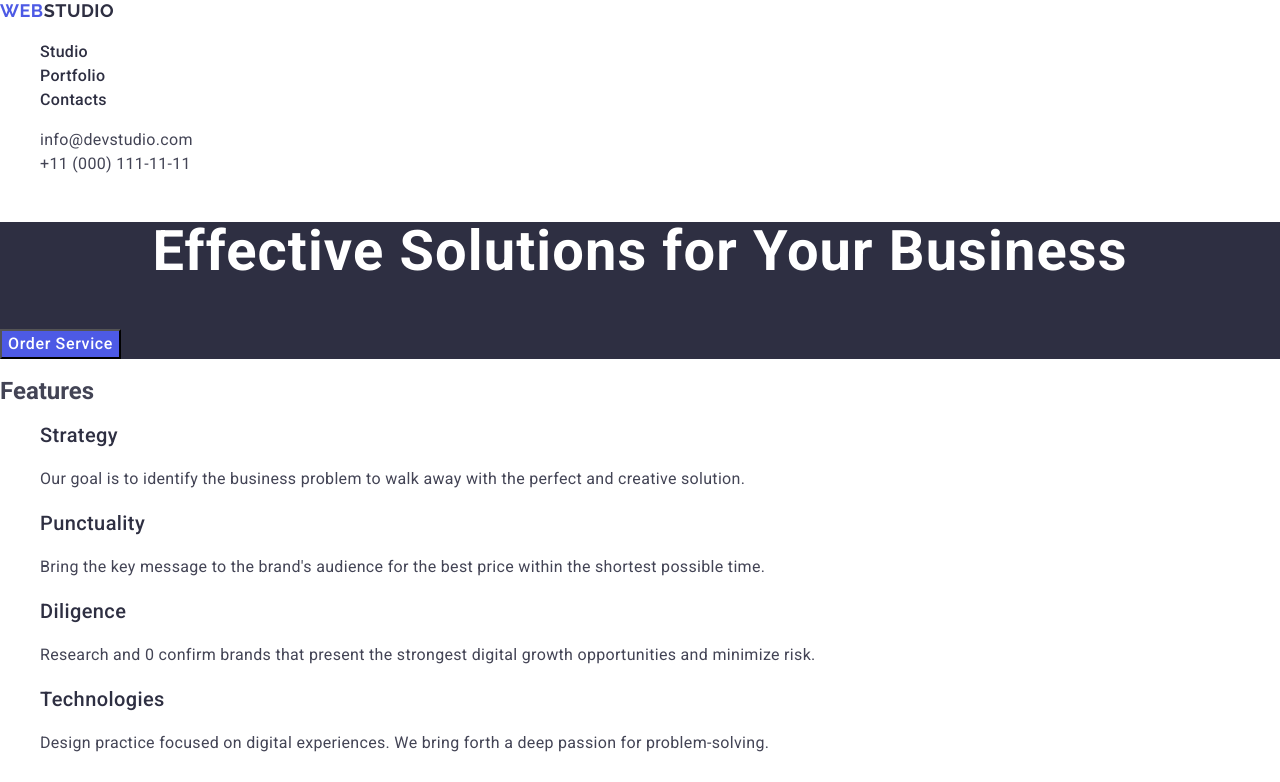
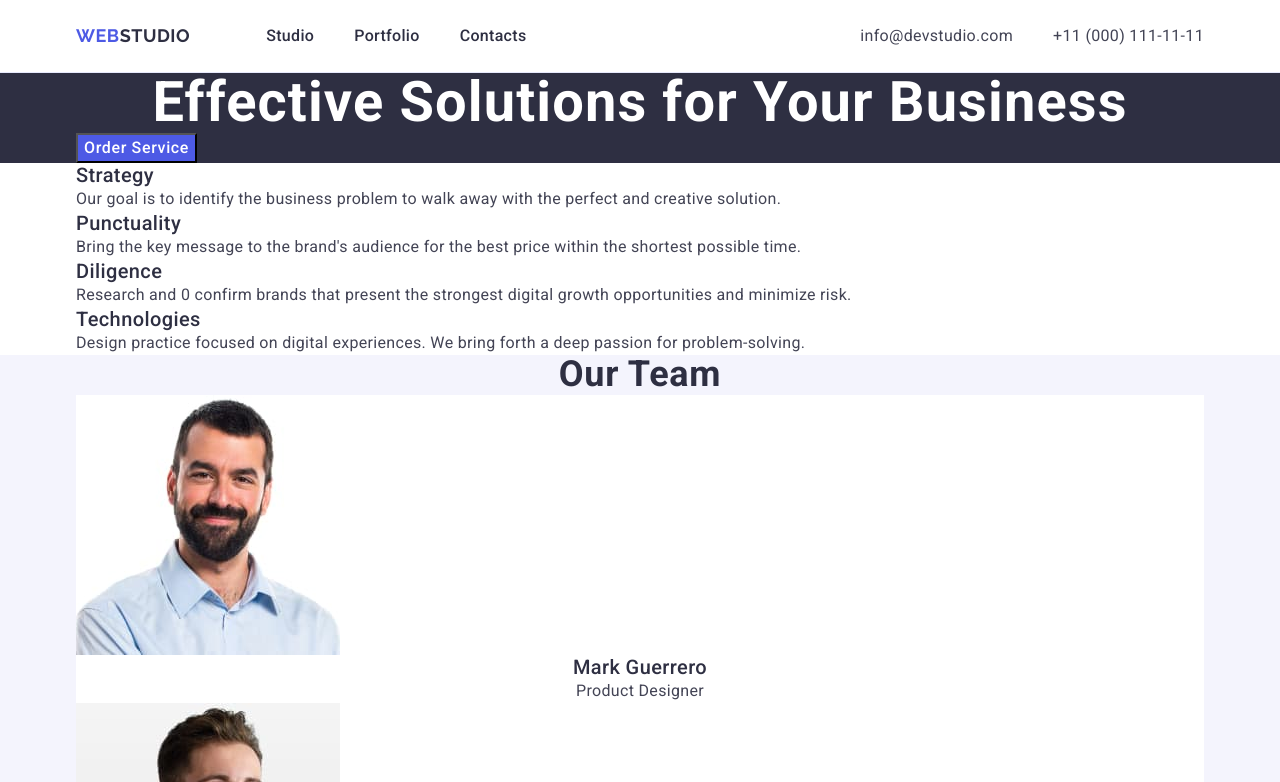
Before and after one commit to Maria-Shymanska/goit-neo-markup-hw-03, a plain HTML site: page index.html in a window 1280 px wide. Shown: the top 782 px of the page. Drawn offline with nearby package versions, Linux system fonts and the light colour scheme.

Commit message:
add styles

```diff
--- a/css/styles.css
+++ b/css/styles.css
@@ -34,13 +34,54 @@ a {
 	text-decoration: none;
 }
 
+h1,
+h2,
+h3,
+h4,
+h5,
+h6,
+p,
+ul {
+    margin: 0;
+    padding: 0;
+}
+
+img {
+    display: block;
+    max-width: 100%;
+}
+
+.section {
+    padding: 120px 0;
+}
+
+.container {
+    width: 1158px;
+    padding: 0 15px;
+    margin: 0 auto;
+}
 
 /* header */
+
+.header-container {
+	display: flex;
+	align-items: center;
+}
+
+.header {
+	border-bottom: 1px solid #E7E9FC;;
+}
+
+.header-nav {
+	display: flex;
+	align-items: center;
+}
 
 .header-nav .header-link:hover,
 .header-nav .header-link:focus {
 	color: var(--ocean);
 }
+
 
 .address .address-link:hover
 .address .address-link:focus {
@@ -56,14 +97,16 @@ line-height: 1.17;
 letter-spacing: 0.03em;
 text-transform: uppercase;
 color: var(--iris);
+margin-right: 76px;
 }
 .logo-colored {
 color: var(--navy-blue);
 }
 
-/* .header-list {
-
-}  */
+.header-list {
+display: flex;
+gap: 40px;
+}
 
 /* .header-item {
 
@@ -76,9 +119,12 @@ font-size: 16px;
 line-height: 1.5;
 letter-spacing: 0.02em;
 color: var(--navy-blue);
+padding: 24px 0;
+display: block;
 }
 .address {
 	font-style: normal;
+	margin-left: auto;
 }
 
 .address-link {
@@ -89,7 +135,10 @@ letter-spacing: 0.02em;
 color: var(--slate);
 }
 
-
+.address-list {
+	display: flex;
+	gap: 40px;
+}
 .address-list .address-link:hover,
 .address-list .address-link:focus {
 color: var(--ocean);
@@ -131,6 +180,20 @@ background-color: var(--ocean);
 }
 
 /* features */
+
+.vigually-hidden {
+    position: absolute;
+    width: 1px;
+    height: 1px;
+    margin: -1px;
+    border: 0;
+    padding: 0;
+    white-space: nowrap;
+    clip-path: inset(100%);
+    clip: rect(0 0 0 0);
+    overflow: hidden;
+}
+
 .features {
 	background-color: var(--white);
 }
--- a/index.html
+++ b/index.html
@@ -1,7 +1,5 @@
 <!DOCTYPE html>
 <html lang="en">
-
-
 
 <head>
     <meta charset="UTF-8">
@@ -19,6 +17,7 @@
 <!--header  -->
 <body>
     <header class="header">
+        <div class="container header-container">
         <nav class="header-nav">
             <a class="header-logo" href="./index.html">Web<span class="logo-colored">Studio</span></a>
             <ul class="header-list">
@@ -33,19 +32,22 @@
                 <li class="address-item"><a class="address-link" href="tel:+110001111111">+11 (000) 111-11-11</a></li>
             </ul>
         </address>
+        </div>
     </header>
+
+                <!-- hero -->
     <main>
-
-        <!-- hero -->
-
         <section class="hero">
+            <div class="container">
             <h1 class="hero-title">Effective Solutions for Your Business</h1>
             <button class="hero-button" type="button">Order Service</button>
+            </div>
         </section>
 
         <!-- Features -->
         <section class="features">
-            <h2 class="features-title">Features</h2>
+            <div class="container">
+            <h2 class="features-title vigually-hidden">Features</h2>
             <ul class="features-list">
                 <li class="features-list-item">
                     <h3 class="features-item-title">Strategy</h3>
@@ -70,10 +72,12 @@
                         problem-solving.</p>
                 </li>
             </ul>
+            </div>
         </section>
 
         <!-- our team -->
         <section class="team">
+            <div class="container">
             <h2 class="team-title">Our Team</h2>
             <ul class="team-list">
                 <li class="team-item">
@@ -97,11 +101,13 @@
                     <p class="team-item-text">UI Designer</p>
                 </li>
             </ul>
+            </div>
         </section>
 
 
 <!-- our portfolio -->
         <section class="portfolio">
+            <div class="container">
             <h2 class="portfolio-title">Our Portfolio</h2>
             <ul class="portfolio-list">
                 <li class="portfolio-item">
@@ -136,11 +142,14 @@
                         <p class="portfolio-item-text">Marketing</p>
                 </li>
             </ul>
+            </div>
         </section>
     </main>
     <footer class="footer">
+        <div class="container">
         <a class="footer-logo" href="./index.html">Web<span class="logo-wight">Studio</span></a>
         <p class="footer-text">Increase the flow of customers and sales for your business with digital marketing & growth solutions.</p>
+        </div>
     </footer>
 </body>
 
```
